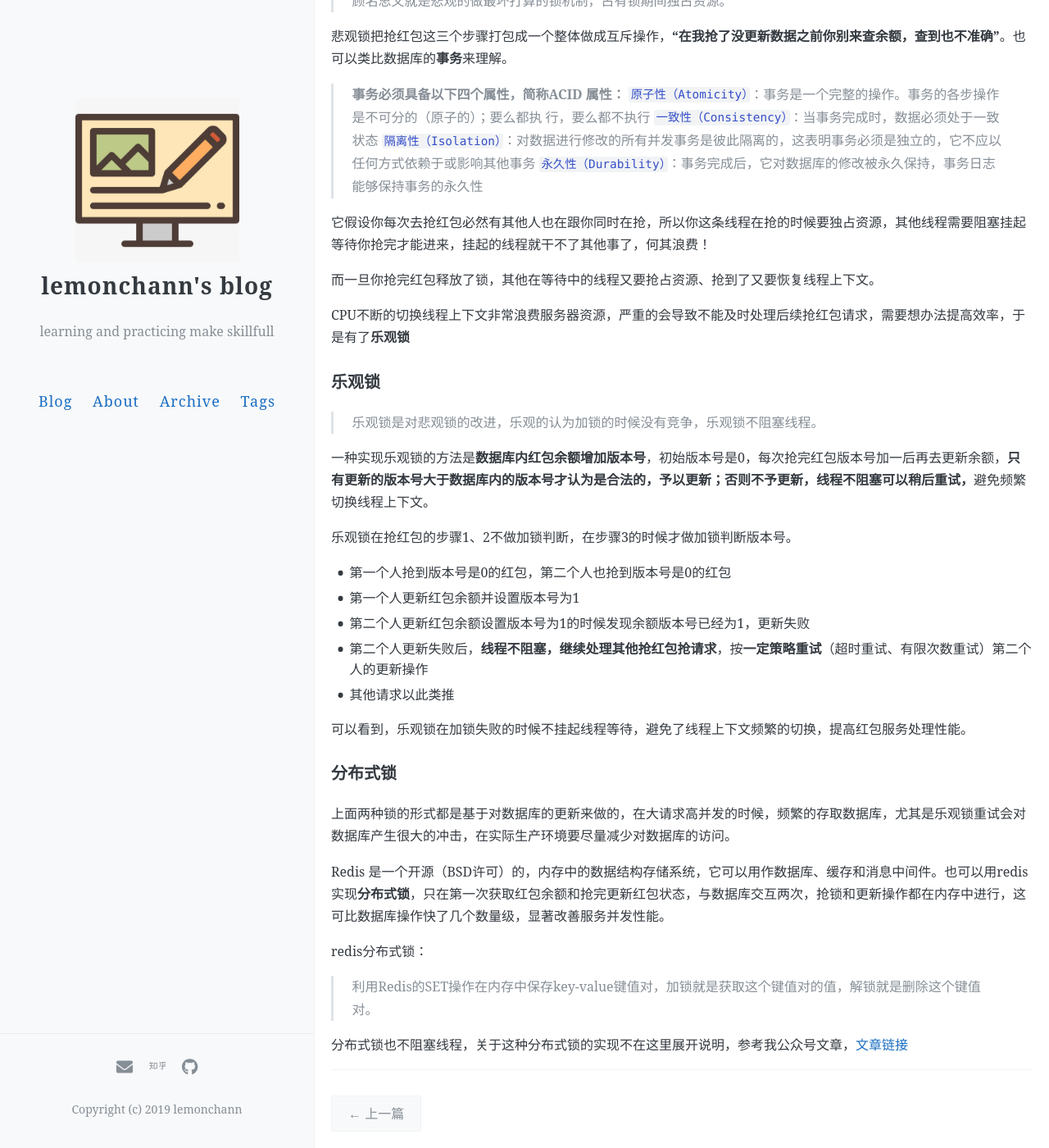
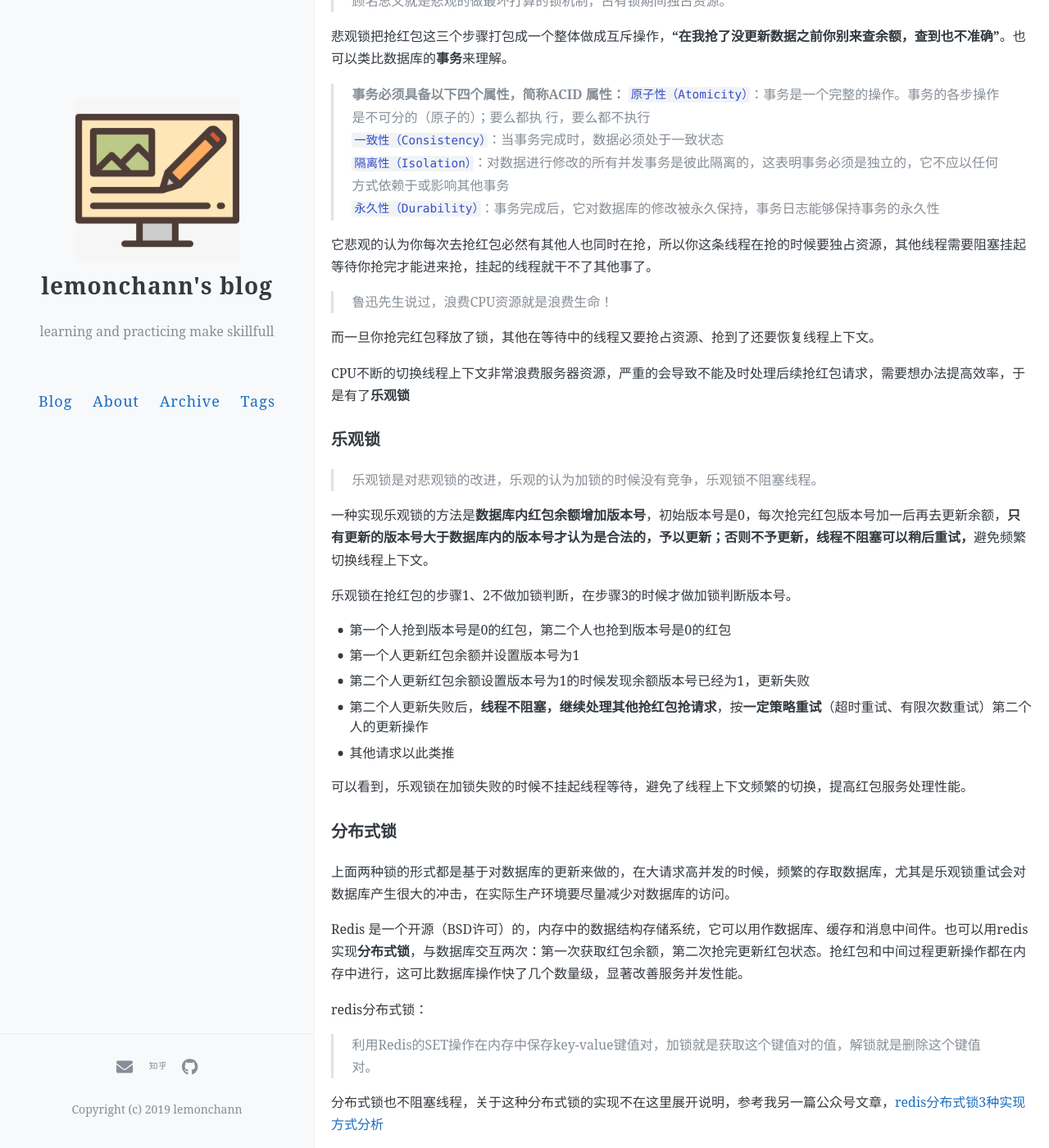
Before and after one commit to lemonchann/lemonchann.github.io, a Jekyll site: the page built from _posts/2020-1-29-red_packet_thinking_lock.md, in a window 1280 px wide and 1400 px high, scrolled down 1090 px. Shown: the whole window at 82% size. Built offline with Jekyll 4.4.1, drawn with Linux system fonts in a browser that asks for light colours; comment, search, counter and statistics services are not loaded; some of the changed text lies outside the part shown.

Commit message:
update blog

```diff
--- a/_posts/2020-1-29-red_packet_thinking_lock.md
+++ b/_posts/2020-1-29-red_packet_thinking_lock.md
@@ -1,13 +1,13 @@
 ---
 layout: post
 title: "后台服务高并发编程-抢红包"
-date:   2020-1-28
+date:   2020-1-27
 tags: [后台开发]
 comments: true
 author: lemonchann
 ---
 
-今年春节响应国家号召在家宅着抵抗疫情，今年拜年也改用微信红包，春节发了很多也抢了很多微信红包，如今微信抢红包已经是非常平常的事情。
+今年春节响应国家号召在家宅着抵抗疫情，拜年也改用微信红包，春节发了很多也抢了很多微信红包，也算支持了公司业务，想到WXG的小伙伴丰厚的年终奖我柠檬了，微信支付融入生活，抢红包已经是非常平常的事情。
 
 抢红包这一简单的动作，每一次都是对红包服务后台的一次请求，在春节期间海量的服务请求下，其实是一个很典型的高并发编程模型。后台开发程序员都有一个共识：**实现一个功能很容易，难的是大量请求下提高服务性能**。
 
@@ -52,9 +52,11 @@
 > `隔离性（Isolation）`：对数据进行修改的所有并发事务是彼此隔离的，这表明事务必须是独立的，它不应以任何方式依赖于或影响其他事务
 > `永久性（Durability）`：事务完成后，它对数据库的修改被永久保持，事务日志能够保持事务的永久性
 
-它假设你每次去抢红包必然有其他人也在跟你同时在抢，所以你这条线程在抢的时候要独占资源，其他线程需要阻塞挂起等待你抢完才能进来，挂起的线程就干不了其他事了，何其浪费！
+它悲观的认为你每次去抢红包必然有其他人也同时在抢，所以你这条线程在抢的时候要独占资源，其他线程需要阻塞挂起等待你抢完才能进来抢，挂起的线程就干不了其他事了。
 
-而一旦你抢完红包释放了锁，其他在等待中的线程又要抢占资源、抢到了又要恢复线程上下文。
+> 鲁迅先生说过，浪费CPU资源就是浪费生命！
+
+而一旦你抢完红包释放了锁，其他在等待中的线程又要抢占资源、抢到了还要恢复线程上下文。
 
 CPU不断的切换线程上下文非常浪费服务器资源，严重的会导致不能及时处理后续抢红包请求，需要想办法提高效率，于是有了**乐观锁**
 
@@ -78,10 +80,12 @@
 
 上面两种锁的形式都是基于对数据库的更新来做的，在大请求高并发的时候，频繁的存取数据库，尤其是乐观锁重试会对数据库产生很大的冲击，在实际生产环境要尽量减少对数据库的访问。
 
-Redis 是一个开源（BSD许可）的，内存中的数据结构存储系统，它可以用作数据库、缓存和消息中间件。也可以用redis实现**分布式锁**，只在第一次获取红包余额和抢完更新红包状态，与数据库交互两次，抢锁和更新操作都在内存中进行，这可比数据库操作快了几个数量级，显著改善服务并发性能。
+Redis 是一个开源（BSD许可）的，内存中的数据结构存储系统，它可以用作数据库、缓存和消息中间件。也可以用redis实现**分布式锁**，与数据库交互两次：第一次获取红包余额，第二次抢完更新红包状态。抢红包和中间过程更新操作都在内存中进行，这可比数据库操作快了几个数量级，显著改善服务并发性能。
 
 redis分布式锁：
 
 > 利用Redis的SET操作在内存中保存key-value键值对，加锁就是获取这个键值对的值，解锁就是删除这个键值对。
 
-分布式锁也不阻塞线程，关于这种分布式锁的实现不在这里展开说明，参考我公众号文章，[文章链接](1)
+分布式锁也不阻塞线程，关于这种分布式锁的实现不在这里展开说明，参考我另一篇公众号文章，[redis分布式锁3种实现方式分析](1)
+
+#### 更多原创技术干货分享在我的公众号：柠檬橙学编程 欢迎关注。
```
